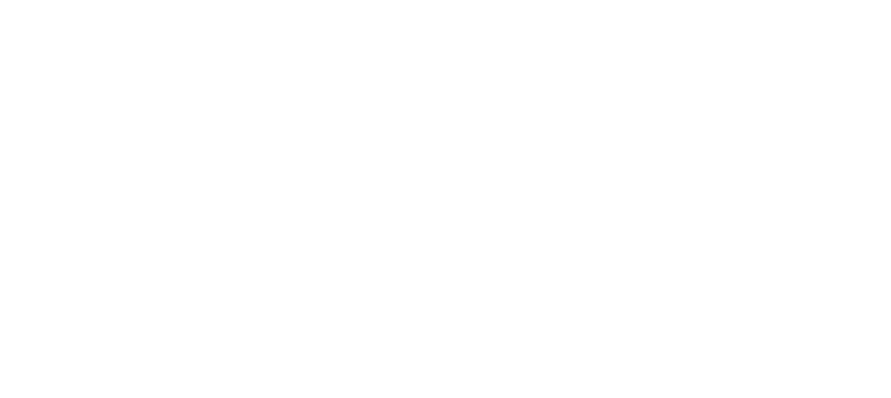
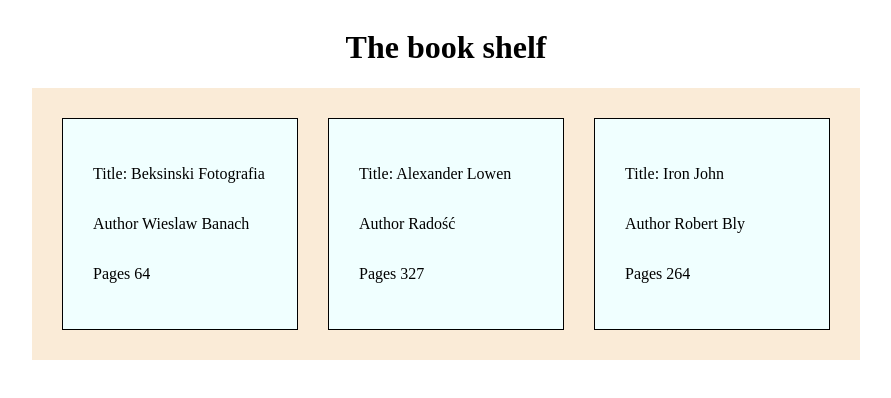
Before and after one commit to Mekintosz/library-project, a plain HTML site: page index.html in a window 1280 px wide. Shown: the whole page, without its empty margins (194-1085 px from the left). Drawn offline with Linux system fonts and the light colour scheme.

Commit message:
Basic layout styling, addBook hooked

```diff
--- a/index.html
+++ b/index.html
@@ -5,9 +5,13 @@
     <meta name="viewport" content="width=device-width, initial-scale=1.0">
     <title>Library project</title>
     <link rel="stylesheet" href="style.css">
-    <script src="script.js"></script>
+    <script src="script.js" defer></script>
 </head>
 <body>
+    <header class="header">
+        <h1>The book shelf</h1>
 
+    </header>
+    <div id = "library"></div>
 </body>
 </html>
--- a/script.js
+++ b/script.js
@@ -6,7 +6,44 @@ function Book(title, author, pages) {
   this.pages = pages;
 }
 
-function addBookToLibrary() {
-    myLibrary.push()
-  const book1 = new Book("Beksinski Fotografia", "Wieslaw Banach", 64)
+function addBookToLibrary(book) {
+    myLibrary.push(book)
+
+  }
+
+const book1 = new Book("Beksinski Fotografia", "Wieslaw Banach", 64)
+const book2 = new Book("Alexander Lowen", "Radość", 327)
+const book3 = new Book("Iron John", "Robert Bly", 264)
+
+addBookToLibrary(book1);
+addBookToLibrary(book2);
+addBookToLibrary(book3);
+
+function createLibraryCards() {
+
+  const card = document.createElement("div");
+  for (let book of myLibrary) {
+    const card = document.createElement("div");
+    card.setAttribute("class", "card")
+
+    const title = document.createElement("p");
+    const titleText = document.createTextNode(`Title: ${book.title}`);
+    card.appendChild(title);
+    title.appendChild(titleText);
+
+    const author = document.createElement("p");
+    const authorText = document.createTextNode(`Author ${book.author}`);
+    card.appendChild(author);
+    author.appendChild(authorText);
+
+    const pages = document.createElement("p");
+    const pagesText = document.createTextNode(`Pages ${book.pages}`);
+    card.appendChild(pages);
+    pages.appendChild(pagesText);
+
+    document.getElementById("library").appendChild(card);
+
+  }
 }
+
+createLibraryCards();
--- a/style.css
+++ b/style.css
@@ -0,0 +1,24 @@
+body {
+    display: flex;
+    flex-direction: column;
+    justify-content: center;
+    align-items: center;
+}
+
+#library {
+    padding: 30px;
+    background-color: antiquewhite;
+    display: grid;
+    grid-template-columns: repeat(3, 1fr);
+    width: 60vw;
+    gap: 30px;
+}
+
+.card {
+    display: flex;
+    flex-direction: column;
+    flex: 1;
+    border: 1px solid black;
+    background-color: azure;
+    padding: 30px;
+}
```
